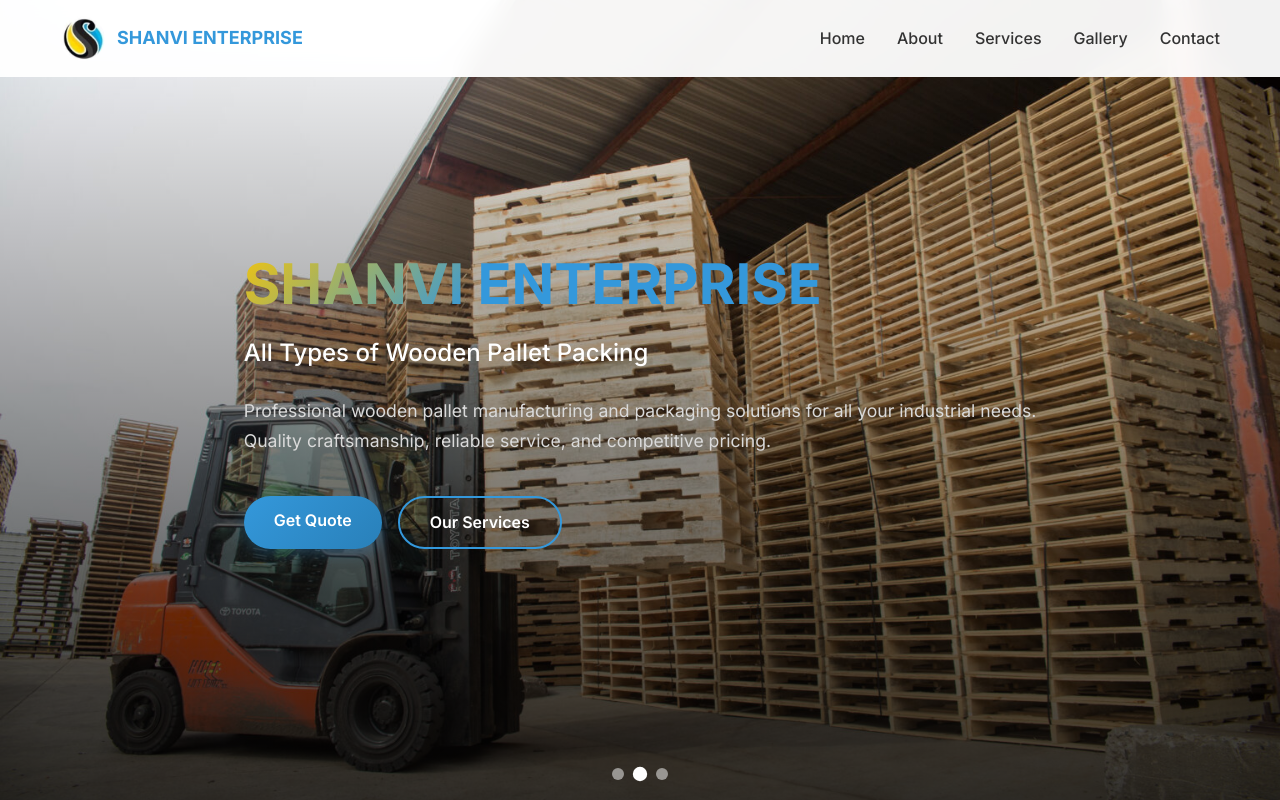
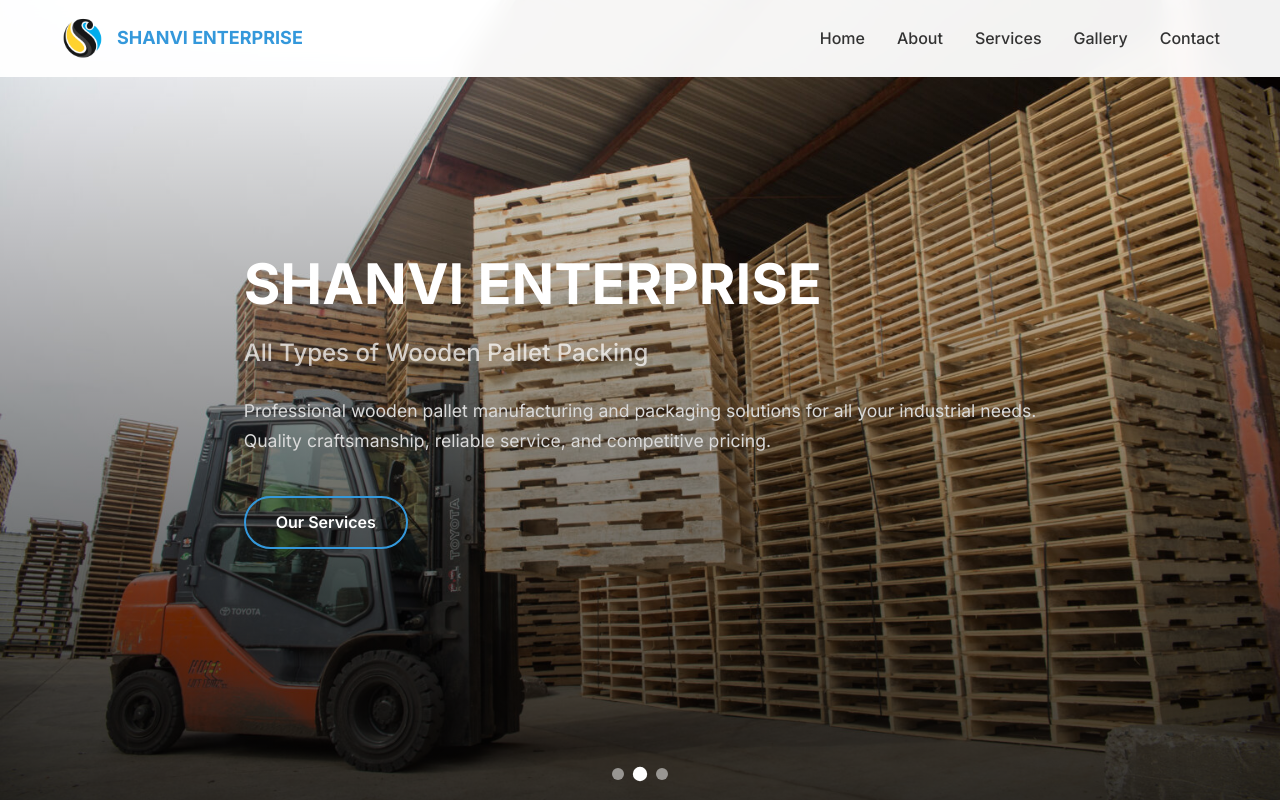
Before and after one commit to Yashchauhan008/shanvi-complimentary, a plain HTML site: page index.html in a window 1280 px wide. Shown: the top 800 px of the page. Drawn offline with Linux system fonts and the light colour scheme.

Commit message:
seo optimized

```diff
--- a/index.html
+++ b/index.html
@@ -3,19 +3,55 @@
     <head>
         <meta charset="UTF-8">
         <meta name="viewport" content="width=device-width, initial-scale=1.0">
-    <title>Shanvi Enterprise - All Type of Wooden Pallet Packing</title>
+
+        <title>Shanvi Enterprise - Premium Wooden Pallet Manufacturer & Exporter</title>
+
+        <!-- Primary Meta Tags -->
+        <meta name="title" content="Shanvi Enterprise - Premium Wooden Pallet Manufacturer & Exporter">
+        <meta name="description" content="Shanvi Enterprise is a leading manufacturer and exporter of high-quality wooden pallets. We specialize in durable, custom, and export-grade pallet packing solutions for industries worldwide.">
+
+        <!-- Keywords -->
+        <meta name="keywords" content="wooden pallets, pallet manufacturer, pallet exporter, export pallets, wooden packing materials, industrial pallets, ISPM-15 pallets, Shanvi Enterprise">
+
+        <!-- Author -->
+        <meta name="author" content="Shanvi Enterprise">
+
+        <!-- Robots for SEO -->
+        <meta name="robots" content="index, follow">
+
+        <!-- Open Graph / Facebook -->
+        <meta property="og:type" content="website">
+        <meta property="og:url" content="https://www.shanvienterprise.com/">
+        <meta property="og:title" content="Shanvi Enterprise - Premium Wooden Pallet Manufacturer & Exporter">
+        <meta property="og:description" content="Leading manufacturer and exporter of high-quality wooden pallets. Providing export-grade, durable, and customized pallet solutions globally.">
+        <meta property="og:image" content="https://www.shanvienterprise.com/logo.jpeg">
+
+        <!-- Twitter -->
+        <meta property="twitter:card" content="summary_large_image">
+        <meta property="twitter:url" content="https://www.shanvienterprise.com/">
+        <meta property="twitter:title" content="Shanvi Enterprise - Premium Wooden Pallet Manufacturer & Exporter">
+        <meta property="twitter:description" content="High-quality wooden pallets for global export. Custom pallet solutions for industries worldwide.">
+        <meta property="twitter:image" content="https://www.shanvienterprise.com/logo.png">
+
+        <!-- Canonical URL -->
+        <link rel="canonical" href="https://www.shanvienterprise.com/">
+
+        <!-- Favicon -->
+        <link rel="icon" href="./logo.png" type="image/png">
+
+        <!-- Stylesheets -->
         <link rel="stylesheet" href="styles.css">
         <link href="https://fonts.googleapis.com/css2?family=Inter:wght@300;400;500;600;700&display=swap" rel="stylesheet">
         <link rel="stylesheet" href="https://cdnjs.cloudflare.com/ajax/libs/font-awesome/6.0.0/css/all.min.css">
-    <link rel="icon" href="./logo.jpeg" type="image/x-icon">
     </head>
+
 <body>
     <!-- Navigation -->
     <nav class="navbar">
         <div class="nav-container">
             <div class="nav-logo">
                 <div class="logo-icon">
-                    <img src="./logo.jpeg"/>
+                    <img src="./logo.png"/>
                 </div>
                 <span class="logo-text">SHANVI ENTERPRISE</span>
             </div>
@@ -54,7 +90,7 @@
         <div class="hero-content">
             <div class="hero-text">
                 <h1 class="hero-title">
-                    <span class="highlight">SHANVI</span> ENTERPRISE
+                    SHANVI ENTERPRISE
                 </h1>
                 <p class="hero-subtitle">All Types of Wooden Pallet Packing</p>
                 <p class="hero-description">
@@ -62,7 +98,6 @@
                     Quality craftsmanship, reliable service, and competitive pricing.
                 </p>
                 <div class="hero-buttons">
-                    <a href="#contact" class="btn btn-primary">Get Quote</a>
                     <a href="#services" class="btn btn-secondary" style="color: white;">Our Services</a>
                 </div>
             </div>
@@ -288,7 +323,7 @@
             <div class="footer-content">
                 <div class="footer-logo">
                     <div class="logo-icon">
-                        <img src="./logo.jpeg"/>
+                        <img src="./logo.png"/>
                     </div>
                     <span class="logo-text-footer">SHANVI ENTERPRISE</span>
                 </div>
--- a/styles.css
+++ b/styles.css
@@ -149,7 +149,8 @@
     font-weight: 700;
     line-height: 1.2;
     margin-bottom: 1rem;
-    color: #3498db;
+    /* color: #3498db; */
+    color: #fff;
 }
 
 .highlight {
@@ -161,7 +162,7 @@
 
 .hero-subtitle {
     font-size: 1.5rem;
-    color: #ffffff;
+    color: #ffffffb9;
     margin-bottom: 1.5rem;
     font-weight: 500;
 }
```
Also changed, not shown: logo.jpeg (deleted), logo.png (added). Lines whose indentation alone changed are shown as unchanged.
